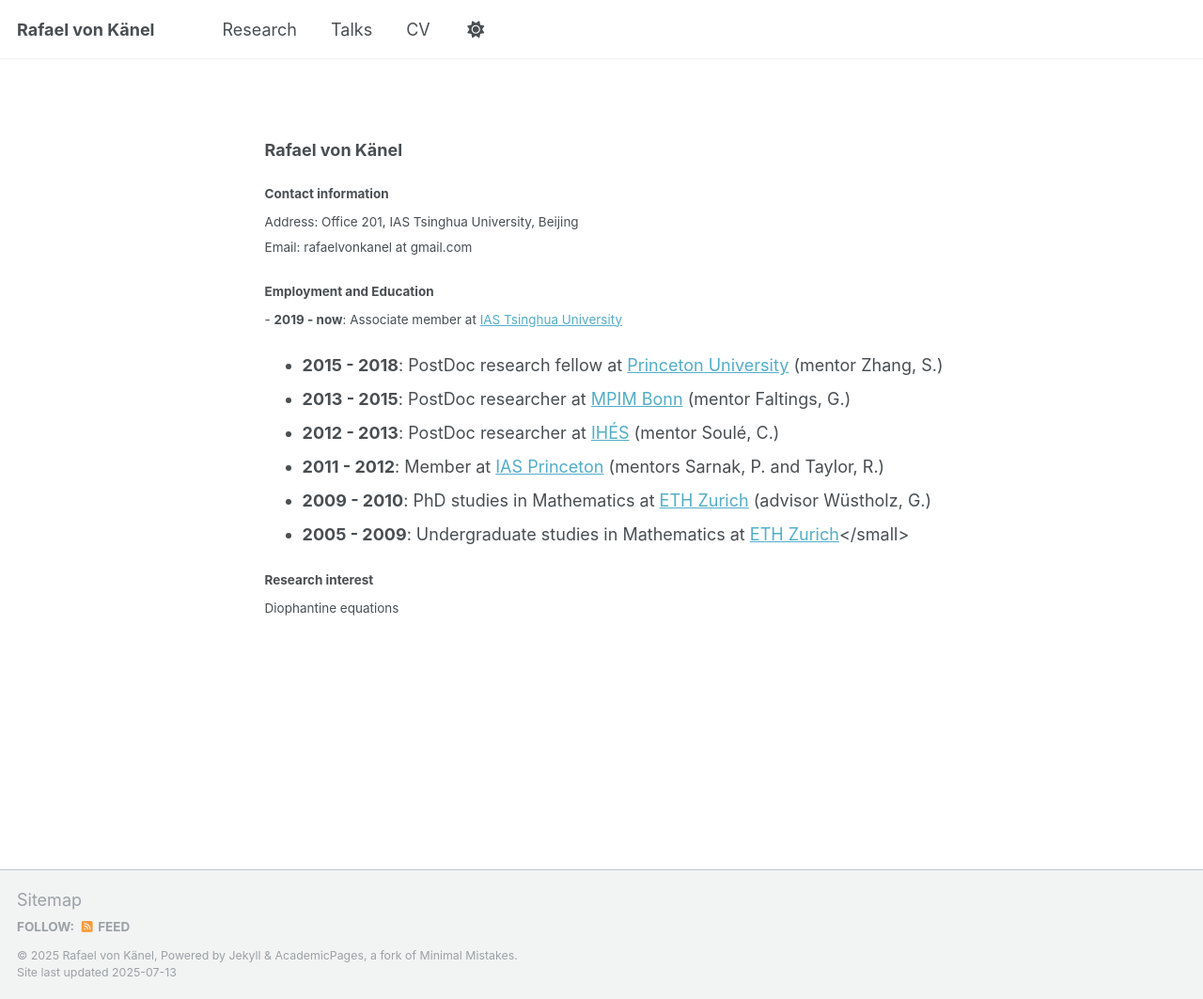
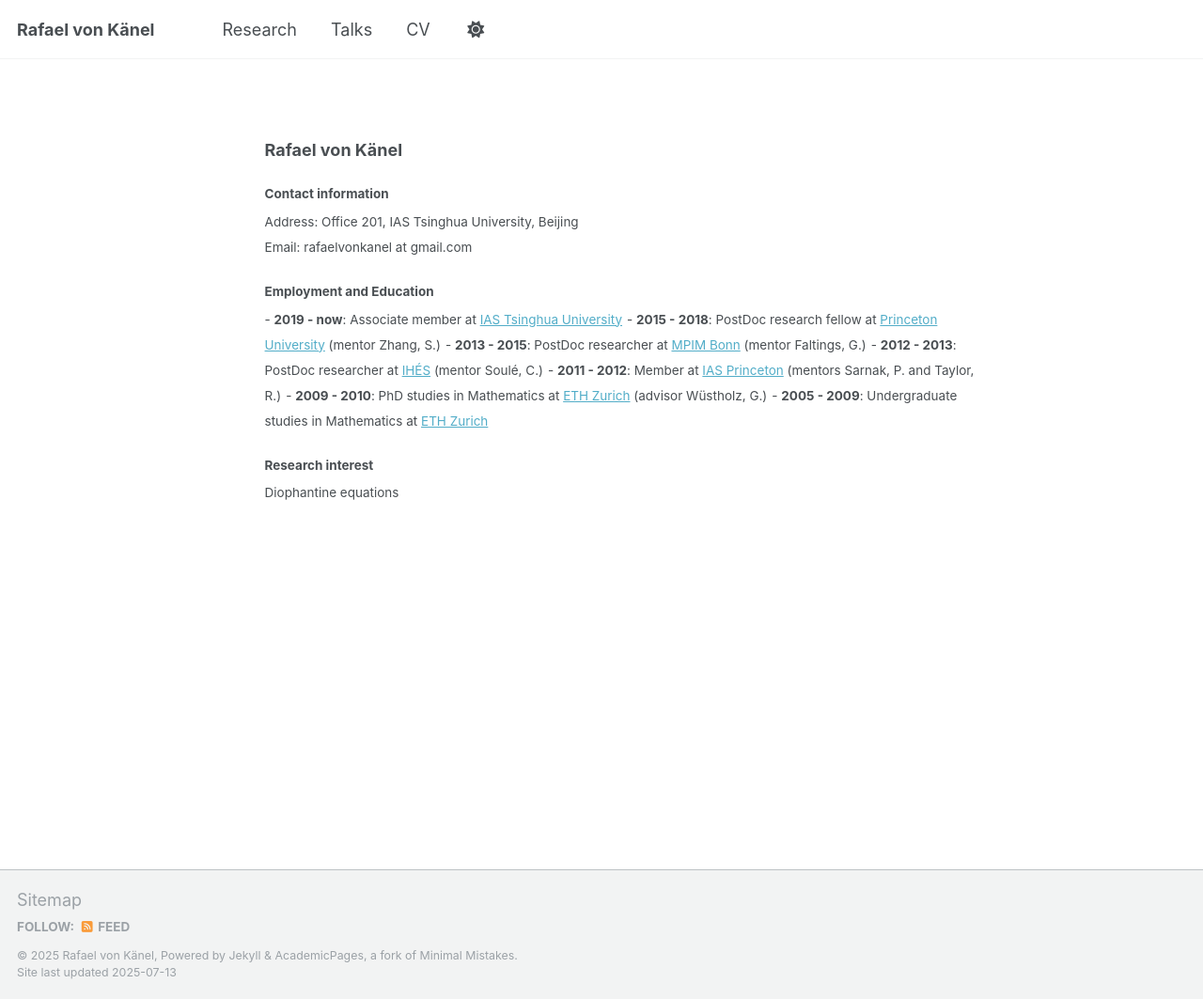
Before and after one commit to rafaelvonkanel/rafaelvonkanel.github.io, a Jekyll site: the page built from _pages/about.md, in a window 1280 px wide and 1063 px high. Shown: the whole window at 94% size. Built offline with Jekyll 4.4.1, drawn with Linux system fonts in a browser that asks for light colours; a script that is not in the unit is left out.

Commit message:
Update about.md

```diff
--- a/_pages/about.md
+++ b/_pages/about.md
@@ -17,13 +17,13 @@ redirect_from:
 Email: rafaelvonkanel at gmail.com</small>
 
 #### Employment and Education
-<small>- **2019 - now**: Associate member at [IAS Tsinghua University](https://www.ias.tsinghua.edu.cn/en/)
-- **2015 - 2018**: PostDoc research fellow at [Princeton University](https://www.math.princeton.edu/) (mentor Zhang, S.)
-- **2013 - 2015**: PostDoc researcher at [MPIM Bonn](https://www.mpim-bonn.mpg.de/) (mentor Faltings, G.)
-- **2012 - 2013**: PostDoc researcher at [IH&Eacute;S](https://www.ihes.fr/en/) (mentor Soul&eacute;, C.)
-- **2011 - 2012**: Member at [IAS Princeton](https://www.ias.edu/math) (mentors Sarnak, P. and Taylor, R.)
-- **2009 - 2010**: PhD studies in Mathematics at [ETH Zurich](https://math.ethz.ch/) (advisor W&uuml;stholz, G.)
-- **2005 - 2009**: Undergraduate studies in Mathematics at [ETH Zurich](https://math.ethz.ch/)</small>
+<small>- **2019 - now**: Associate member at [IAS Tsinghua University](https://www.ias.tsinghua.edu.cn/en/)</small>
+<small>- **2015 - 2018**: PostDoc research fellow at [Princeton University](https://www.math.princeton.edu/) (mentor Zhang, S.)</small>
+<small>- **2013 - 2015**: PostDoc researcher at [MPIM Bonn](https://www.mpim-bonn.mpg.de/) (mentor Faltings, G.)</small>
+<small>- **2012 - 2013**: PostDoc researcher at [IH&Eacute;S](https://www.ihes.fr/en/) (mentor Soul&eacute;, C.)</small>
+<small>- **2011 - 2012**: Member at [IAS Princeton](https://www.ias.edu/math) (mentors Sarnak, P. and Taylor, R.)</small>
+<small>- **2009 - 2010**: PhD studies in Mathematics at [ETH Zurich](https://math.ethz.ch/) (advisor W&uuml;stholz, G.)</small>
+<small>- **2005 - 2009**: Undergraduate studies in Mathematics at [ETH Zurich](https://math.ethz.ch/)</small>
 
 ####  Research interest
 <small>Diophantine equations</small>
```
